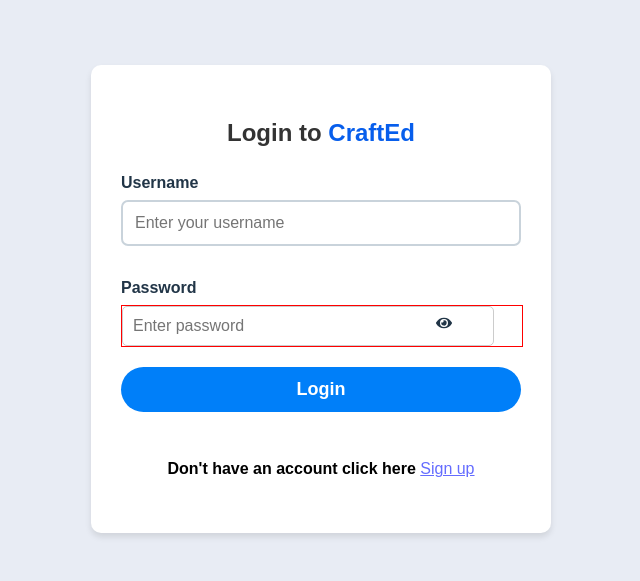
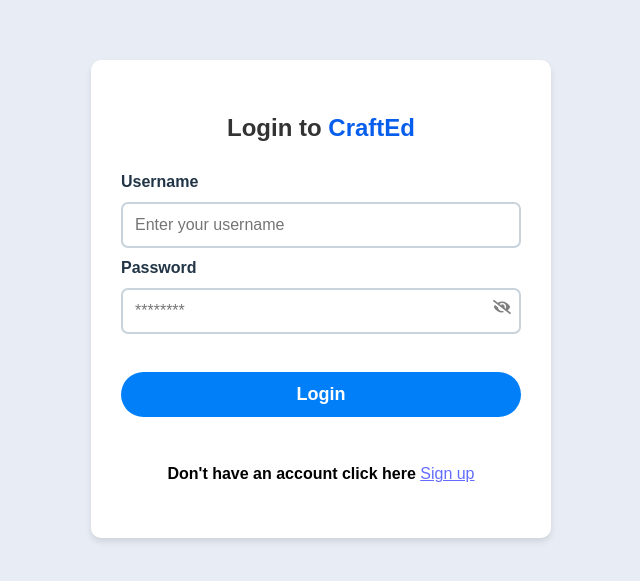
Before and after one commit to islam10x/AgileProject, a React (Vite) app: page / in a window 1280 px wide. Shown: the part 101-682 px from the top of the page, without its empty margins (319-959 px from the left). Built offline with nearby package versions, Linux system fonts and the light colour scheme.

Commit message:
login w sign up c bon

```diff
--- a/src/Login.jsx
+++ b/src/Login.jsx
@@ -74,6 +74,7 @@
         <div className="input-group">
           <label>Username</label>
           <input
+            autoComplete="off"
             type="text"
             placeholder="Enter your username"
             value={username}
@@ -84,19 +85,19 @@
 
         <div className="input-group">
           <label>Password</label>
-          {/* <div className="password-wrapper">
+          <div className="password-wrapper">
             <input
+              autoComplete="off"
               type={isPasswordVisible ? "text" : "password"}
               placeholder="********"
               value={password}
               onChange={(e) => setPassword(e.target.value)}
               className={`input-field ${error ? "error-border" : ""}`}
             />
-            <button onClick={togglePasswordVisibility} className="icon-btn">
+            <div onClick={togglePasswordVisibility} className="icon-btn">
               {isPasswordVisible ? <FaEye /> : <FaEyeSlash />}
-            </button>
-          </div> */}
-          <PasswordInput />
+            </div>
+          </div>
         </div>
 
         <button
--- a/src/Signup.jsx
+++ b/src/Signup.jsx
@@ -40,7 +40,7 @@
     <div className="login-container">
       <div className="login-header">
         <h2>
-          Login to <span className="app-name">My App</span>
+          Sign up to <span className="app-name">My App</span>
         </h2>
       </div>
 
@@ -100,7 +100,7 @@
           onClick={handleSignup}
           disabled={loading}
         >
-          {loading ? "Logging in..." : "Login"}
+          {loading ? "Signing up..." : "Sign up"}
         </button>
 
         {error && (
--- a/src/login.css
+++ b/src/login.css
@@ -32,19 +32,22 @@
 .login-form {
   display: flex;
   flex-direction: column;
+  gap: 0px;
 }
 
 .input-field:focus {
   border-color: #075eec;
 }
-.input-group {
-  margin-bottom: 20px;
+.input-group * {
+  /* border: 10px solid blue; */
+  margin-bottom: 4px;
+  margin-top: 4px;
 }
 
 label {
   font-size: 16px;
   font-weight: bold;
-  margin-bottom: 5px;
+  /* margin-bottom: 5px; */
   display: block;
 }
 
@@ -57,7 +60,7 @@
   outline: none;
   transition: border 0.3s;
   box-sizing: border-box;
-  margin-bottom: 10px;
+  /* margin-bottom: 10px; */
 }
 
 .input-field:focus {
@@ -94,6 +97,7 @@
 }
 
 .login-btn {
+  margin-top: 30px;
   width: 100%;
   padding: 12px;
   background-color: #007ff9;
```
